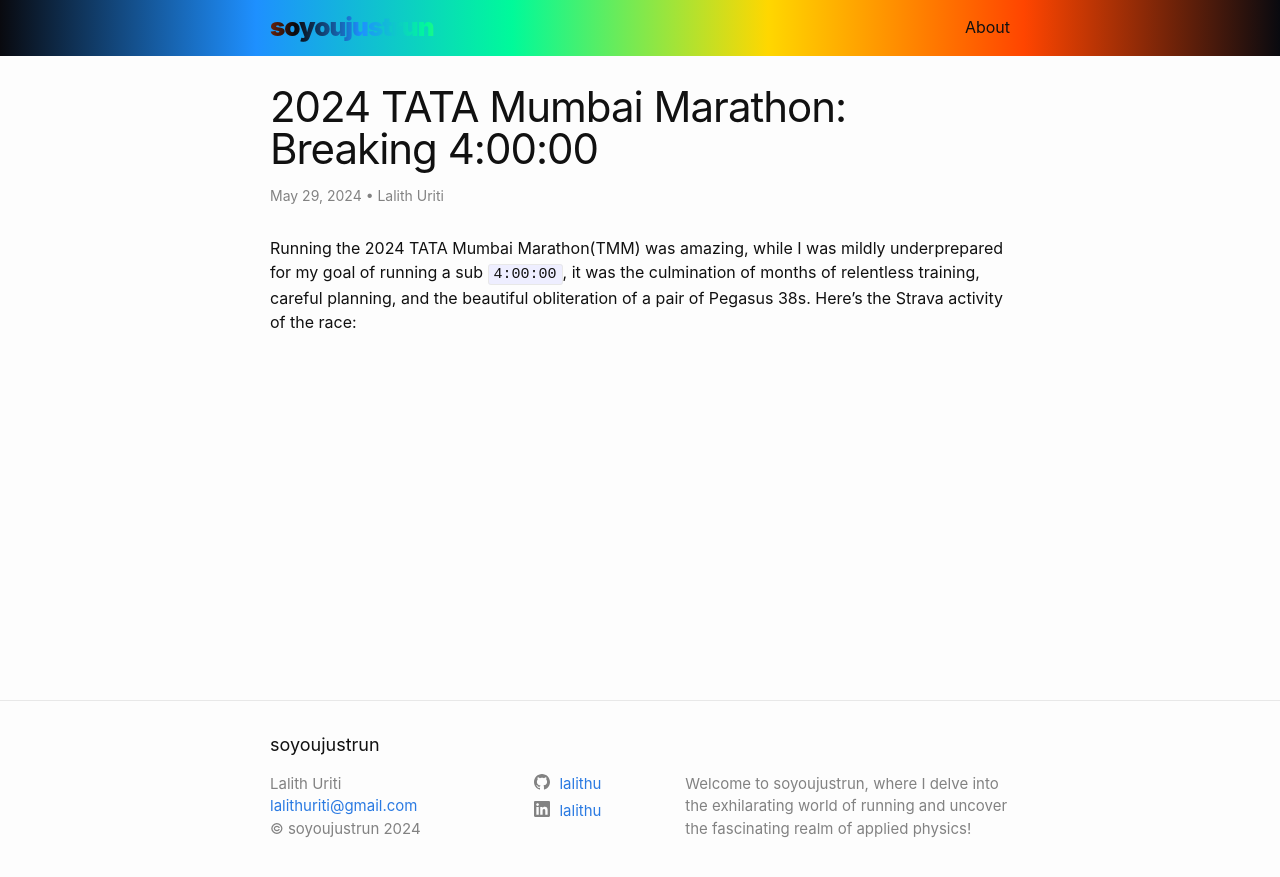
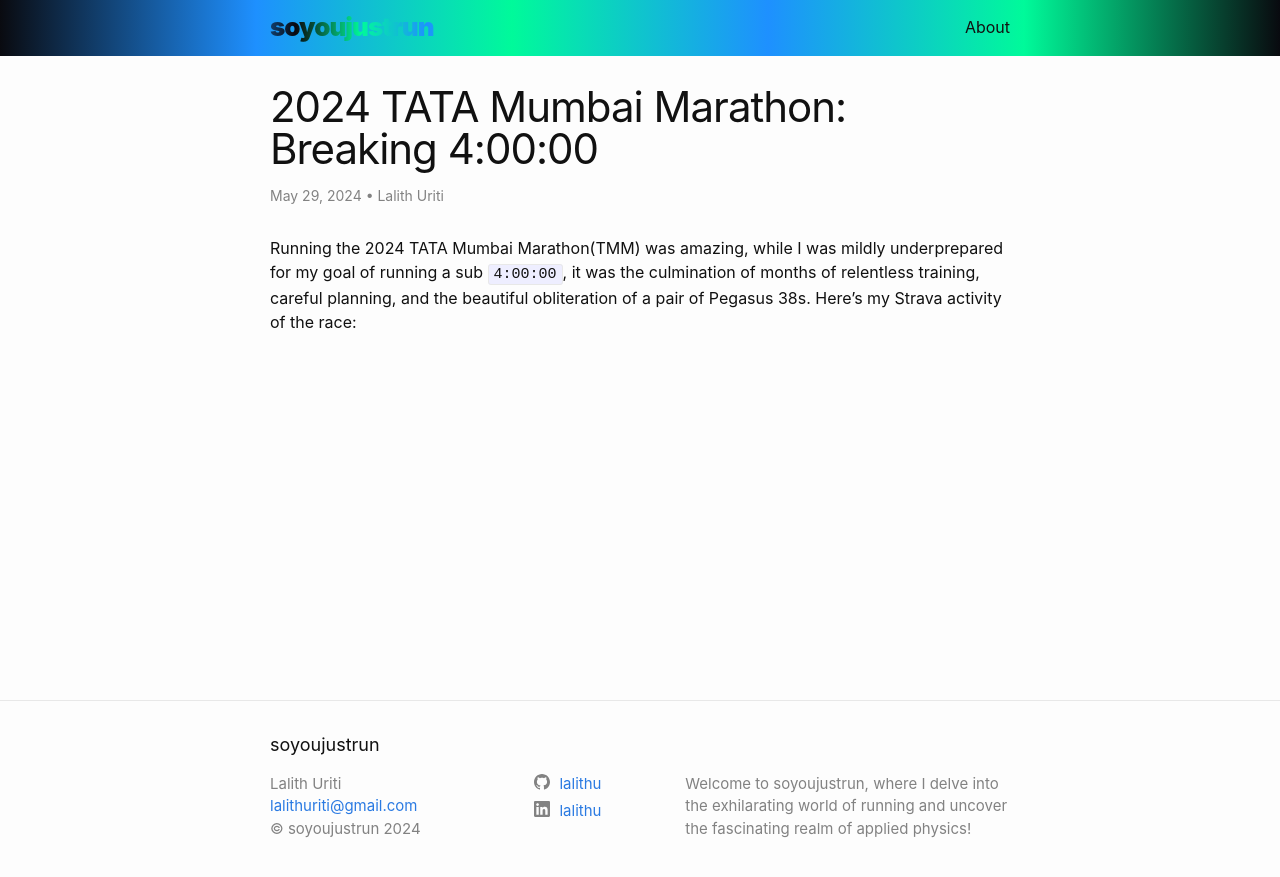
Before and after one commit to lalithu/so-you-just-run, a Jekyll site: the page built from _posts/2024-05-30-tata-mumbai-2024.md, in a window 1280 px wide. Shown: the top 877 px of the page. Built offline with Jekyll 4.4.1, drawn with Linux system fonts in a browser that asks for light colours; a script that is not in the unit is left out.

Commit message:
Edits & MM24

```diff
--- a/_posts/2024-05-30-tata-mumbai-2024.md
+++ b/_posts/2024-05-30-tata-mumbai-2024.md
@@ -6,7 +6,7 @@
 categories: Running
 ---
 
-Running the 2024 TATA Mumbai Marathon(TMM) was amazing, while I was mildly underprepared for my goal of running a sub `4:00:00`, it was the culmination of months of relentless training, careful planning, and the beautiful obliteration of a pair of Pegasus 38s. Here’s the Strava activity of the race:
+Running the 2024 TATA Mumbai Marathon(TMM) was amazing, while I was mildly underprepared for my goal of running a sub `4:00:00`, it was the culmination of months of relentless training, careful planning, and the beautiful obliteration of a pair of Pegasus 38s. Here’s my Strava activity of the race:
 
 <div class="container">
 <div class="strava-embed-placeholder" data-embed-type="activity" data-embed-id="10598822653" data-style="standard"></div><script src="https://strava-embeds.com/embed.js"></script>
--- a/_sass/minima/_layout.scss
+++ b/_sass/minima/_layout.scss
@@ -6,11 +6,11 @@
   // border-bottom: 1px solid $grey-color-light;
   background: linear-gradient(
     to right,
-    #090a0f,
+    hsl(230, 25%, 5%),
     dodgerblue 20%,
     mediumspringgreen 40%,
-    gold 60%,
-    orangered 80%,
+    dodgerblue 60%,
+    mediumspringgreen 80%,
     #090a0f
   );
   min-height: $spacing-unit * 1.865;
@@ -33,10 +33,10 @@
   background: linear-gradient(
     to right,
     #090a0f,
-    dodgerblue 20%,
-    mediumspringgreen 40%,
-    gold 60%,
-    orangered 80%,
+    mediumspringgreen 20%,
+    dodgerblue 40%,
+    mediumspringgreen 60%,
+    dodgerblue 80%,
     #090a0f
   );
 
--- a/index.markdown
+++ b/index.markdown
@@ -2,7 +2,7 @@
 # Feel free to add content and custom Front Matter to this file.
 # To modify the layout, see https://jekyllrb.com/docs/themes/#overriding-theme-defaults
 layout: home
-heading: Ideas & In Progress
+heading: Ideas & Stuff In Progress
 ---
 
 - [EllipsePy](https://github.com/lalithu), an Orbital Mechanics Modelling Library
@@ -10,6 +10,7 @@
 {% include mars2020.html %}
 
 - Modelling Collisions
-- Computational Fluids
+- Hamming Codes
+- Bayseian Probabilities
 - Modelling Bending & Shear in Beams
 - Overviewing Design Parameters in Designing of Shafts
```
Also changed, not shown: _posts/2024-06-02-fields.md (renamed from _posts/2024-05-30-fields.md, +1 -1 lines), _posts/2024-06-09-demo-waves.md (renamed from _posts/2024-05-30-demo-waves.md, +1 -1 lines), _posts/2024-06-15-manipal-marathon-2024.md (added, +31 -0 lines).
